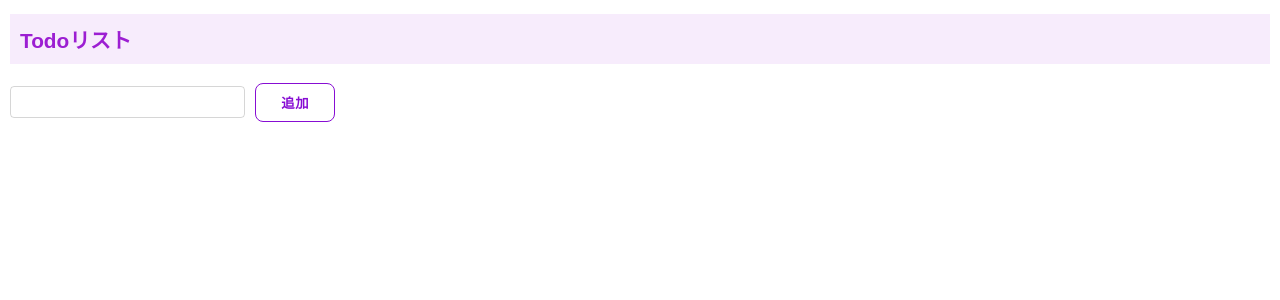
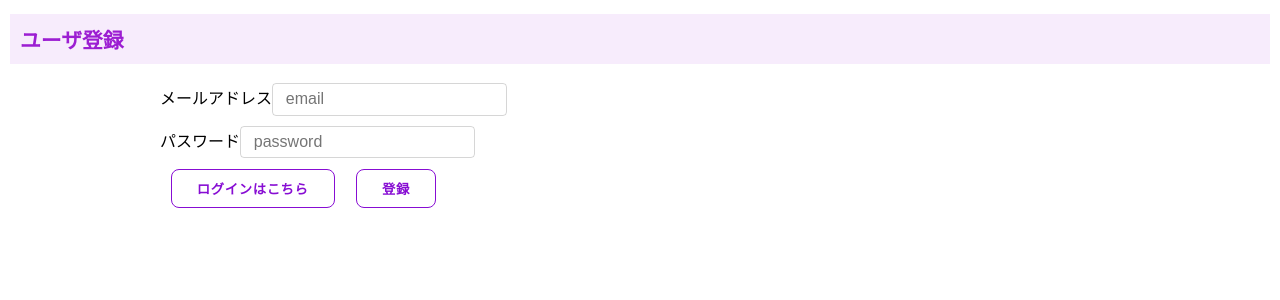
Before and after one commit to miyashita-59/todo-app, a React (Create React App) app: page /signup in a window 1280 px wide. Shown: the top 300 px of the page. Built offline with nearby package versions, Linux system fonts and the light colour scheme; no server answers; the database is empty.

Commit message:
ユーザの新規登録、ログイン、マイページ作成

```diff
--- a/package.json
+++ b/package.json
@@ -18,6 +18,8 @@
     "framer-motion": "^6.5.1",
     "react": "^18.2.0",
     "react-dom": "^18.2.0",
+    "react-firebase-hooks": "^5.1.1",
+    "react-router-dom": "^6.16.0",
     "react-scripts": "5.0.1",
     "typescript": "^4.9.5",
     "web-vitals": "^2.1.4"
--- a/src/App.tsx
+++ b/src/App.tsx
@@ -1,15 +1,21 @@
 import React from 'react';
-import TodoInput from './components/Todo/TodoInput';
-import TodoList from './components/Todo/TodoList';
-
 import './App.css';
+import SignUp from './components/SignUp';
+import { BrowserRouter, Route, Routes } from 'react-router-dom';
+import Mypage from './components/Mypage';
+import Login from './components/Login';
 
 const App: React.FC = () => {
+
   return (
     <div className="App">
-      <h1>Todoリスト</h1>
-      <TodoInput />
-      <TodoList />
+      <BrowserRouter>
+          <Routes>
+            <Route path={`/signup/`} element={<SignUp />} />
+            <Route path={`/login/`} element={<Login />} />
+            <Route path={`/`} element={<Mypage />} />
+          </Routes>
+      </BrowserRouter>
     </div>
   );
 };
--- /dev/null
+++ b/src/components/Login.tsx
@@ -0,0 +1,71 @@
+import { User, onAuthStateChanged, signInWithEmailAndPassword } from "firebase/auth";
+import React, { useEffect, useState } from "react";
+import { auth } from "../firebase";
+import { Navigate, useNavigate } from "react-router-dom";
+
+const Login: React.FC  = () => {
+  const [loginEmail, setLoginEmail] = useState("");
+  const [loginPassword, setLoginPassword] = useState("");
+  const [user, setUser] = useState<User | null>();
+  const navigate = useNavigate();
+  const handleSubmit = async (e: any) => {
+    e.preventDefault();
+
+    try {
+      await signInWithEmailAndPassword(
+        auth,
+        loginEmail,
+        loginPassword
+      );
+    } catch(error) {
+      alert("メールアドレスまたはパスワードが間違っています");
+    }
+  };
+
+  const signUp = async () => {
+    navigate("/signup/");
+  }
+
+  useEffect(() => {
+    onAuthStateChanged(auth, (currentUser) => {
+      setUser(currentUser);
+    });
+  });
+
+
+  return (
+    <>
+      {user ? (
+        <Navigate to={`/`} />
+      ) : (
+      <>
+        <h1>ログインページ</h1>
+        <form onSubmit={handleSubmit}>
+          <div>
+            <label>メールアドレス</label>
+            <input
+              name="email"
+              type="email"
+              value={loginEmail}
+              onChange={(e) => setLoginEmail(e.target.value)}
+            />
+          </div>
+          <div>
+            <label>パスワード</label>
+            <input
+              name="password"
+              type="password"
+              value={loginPassword}
+              onChange={(e) => setLoginPassword(e.target.value)}
+            />
+          </div>
+          <button onClick={signUp}>新規登録はこちら</button>
+          <button type="submit">ログイン</button>
+        </form>
+      </>
+      )}
+    </>
+  );
+};
+
+export default Login;
--- /dev/null
+++ b/src/components/Mypage.tsx
@@ -0,0 +1,34 @@
+import TodoInput from "./Todo/TodoInput";
+import TodoList from "./Todo/TodoList";
+import { auth } from "../firebase";
+import { useAuthState } from "react-firebase-hooks/auth";
+import { Navigate, useNavigate } from "react-router-dom";
+import { signOut } from "firebase/auth";
+import React from "react";
+
+const Mypage: React.FC  = () => {
+  const [user, loading, error] = useAuthState(auth);
+  const navigate = useNavigate();
+
+  const logout = async () => {
+    await signOut(auth);
+    navigate("/login/");
+  }
+  return (
+    <>
+      {user ? (
+        <>
+          {user.email}さん
+          <button onClick={logout}>ログアウト</button>
+          <h1>Todoリスト</h1>
+          <TodoInput />
+          <TodoList />
+        </>
+      ) : (
+        <Navigate to={`/login`} />
+        )}
+    </>
+  );
+};
+
+export default Mypage;
--- /dev/null
+++ b/src/components/SignUp.tsx
@@ -0,0 +1,69 @@
+import React, { useEffect, useState } from "react";
+import { auth } from '../firebase';
+import { User, createUserWithEmailAndPassword, onAuthStateChanged } from "firebase/auth";
+import { Navigate, useNavigate } from "react-router-dom";
+const SignUp: React.FC  = () => {
+    const [email, setEmail] = useState('');
+    const [password, setPassword] = useState('');
+    const [user, setUser] = useState<User | null>(null);
+    const navigate = useNavigate();
+    const handleSubmit = (event: any) => {
+      event.preventDefault();
+      if (!email || !password) return alert("メールアドレス、パスワードを正しく入力してください");
+      createUserWithEmailAndPassword(auth, email, password);
+    };
+    const handleChangeEmail = (event: any) => {
+      setEmail(event.currentTarget.value);
+    };
+    const handleChangePassword = (event: any) => {
+      setPassword(event.currentTarget.value);
+    };
+
+    const login = async () => {
+      navigate("/login/");
+    }
+
+    useEffect(() => {
+      onAuthStateChanged(auth, (currentUser) => {
+        setUser(currentUser);
+      });
+    }, []);
+
+    return (
+      <div>
+        {user ? (
+          <Navigate to={`/`} />
+        ) : (
+        <>
+        <h1>ユーザ登録</h1>
+        <form onSubmit={handleSubmit}>
+          <div>
+            <label>メールアドレス</label>
+            <input
+                name="email"
+                type="email"
+                placeholder="email"
+                onChange={(event) => handleChangeEmail(event)}
+            />
+          </div>
+          <div>
+            <label>パスワード</label>
+            <input
+                name="password"
+                type="password"
+                placeholder="password"
+                onChange={(event) => handleChangePassword(event)}
+             />
+          </div>
+          <div>
+            <button onClick={login}>ログインはこちら</button>
+            <button type="submit">登録</button>
+          </div>
+        </form>
+        </>
+        )}
+      </div>
+    );
+  };
+
+  export default SignUp;
--- a/src/components/Todo/TodoInput.tsx
+++ b/src/components/Todo/TodoInput.tsx
@@ -1,5 +1,5 @@
 import { useState } from 'react';
-import { db } from '../../firebase';
+import db from '../../firebase';
 import { collection, addDoc, serverTimestamp } from 'firebase/firestore';
 
 const TodoInput: React.FC = () => {
--- a/src/components/Todo/TodoItem.tsx
+++ b/src/components/Todo/TodoItem.tsx
@@ -1,5 +1,5 @@
 import { useState, useEffect, useRef } from 'react';
-import { db } from '../../firebase';
+import db from '../../firebase';
 import { doc, deleteDoc, updateDoc } from 'firebase/firestore';
 import { Modal, ModalBody, ModalContent, ModalFooter, ModalHeader, ModalOverlay, useDisclosure } from '@chakra-ui/react';
 
--- a/src/components/Todo/TodoList.tsx
+++ b/src/components/Todo/TodoList.tsx
@@ -1,5 +1,5 @@
 import { useState, useEffect } from 'react';
-import { db } from '../../firebase';
+import db from '../../firebase';
 import { collection, query, onSnapshot, orderBy } from 'firebase/firestore';
 import TodoItem from './TodoItem';
 
--- a/src/firebase.ts
+++ b/src/firebase.ts
@@ -1,5 +1,6 @@
-import { initializeApp } from 'firebase/app';
-import { getFirestore } from 'firebase/firestore';
+import { initializeApp, getApps } from "firebase/app";
+import { getAuth, GoogleAuthProvider } from "firebase/auth";
+import { getFirestore } from "firebase/firestore";
 
 const firebaseConfig = {
   apiKey: process.env.REACT_APP_FIREBASE_APIKEY,
@@ -13,4 +14,9 @@ const firebaseConfig = {
 // Initialize Firebase
 const app = initializeApp(firebaseConfig);
 // db情報をexport
-export const db = getFirestore(app);
+const db = getFirestore(app);
+const auth = getAuth(app);
+const provider = new GoogleAuthProvider();
+
+export { auth, provider };
+export default db;
```
Also changed, not shown: 1 other file (tests, documents, lock files or other folders).
